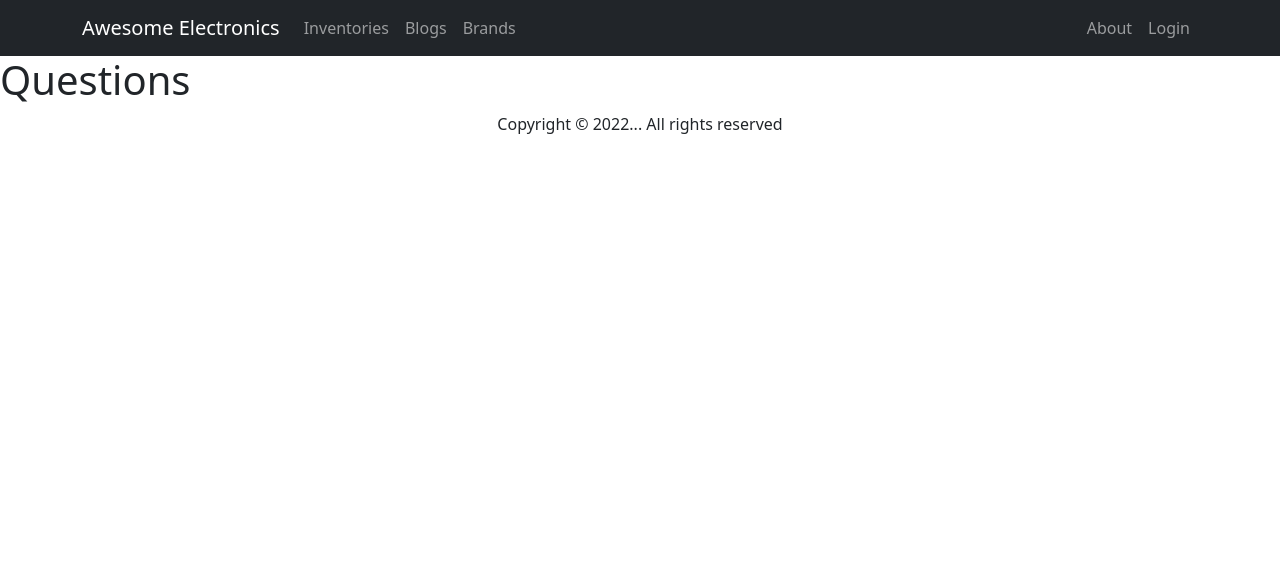
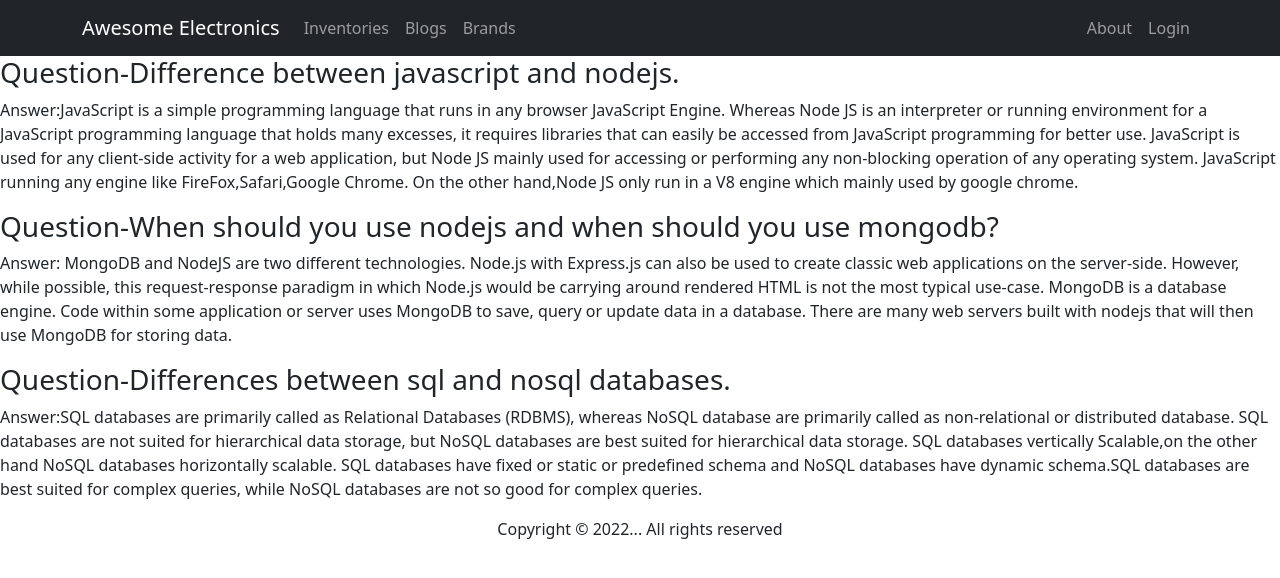
Before and after one commit to AtiqRahman1/Awesome-electronics-assignment11, a React (Create React App) app: page /blogs in a window 1280 px wide. Shown: the top 578 px of the page. Built offline with nearby package versions, Linux system fonts and the light colour scheme; no server answers.

Commit message:
answer of 3 questions in blogs route

```diff
--- a/src/components/Blogs/Blogs.js
+++ b/src/components/Blogs/Blogs.js
@@ -3,7 +3,14 @@ import React from 'react';
 const Blogs = () => {
     return (
         <div>
-            <h1>Questions</h1>
+            <h3>Question-Difference between javascript and nodejs.</h3>
+            <p>Answer:JavaScript is a simple programming language that runs in any browser JavaScript Engine. Whereas Node JS is an interpreter or running environment for a JavaScript programming language that holds many excesses, it requires libraries that can easily be accessed from JavaScript programming for better use. JavaScript is used for any client-side activity for a web application, but Node JS mainly used for accessing or performing any non-blocking operation of any operating system. JavaScript running any engine like FireFox,Safari,Google Chrome. On the other hand,Node JS only run in a V8 engine which mainly used by google chrome. </p>
+
+            <h3>Question-When should you use nodejs and when should you use mongodb?</h3>
+            <p>Answer: MongoDB and NodeJS are two different technologies. Node.js with Express.js can also be used to create classic web applications on the server-side. However, while possible, this request-response paradigm in which Node.js would be carrying around rendered HTML is not the most typical use-case. MongoDB is a database engine. Code within some application or server uses MongoDB to save, query or update data in a database. There are many web servers built with nodejs that will then use MongoDB for storing data.</p>
+
+            <h3>Question-Differences between sql and nosql databases.</h3>
+            <p>Answer:SQL databases are primarily called as Relational Databases (RDBMS), whereas NoSQL database are primarily called as non-relational or distributed database. SQL databases are not suited for hierarchical data storage, but NoSQL databases are best suited for hierarchical data storage. SQL databases vertically Scalable,on the other hand NoSQL databases horizontally scalable. SQL databases have fixed or static or predefined schema and NoSQL databases have dynamic schema.SQL databases are best suited for complex queries, while	NoSQL databases are not so good for complex queries.</p>
         </div>
     );
 };
```
